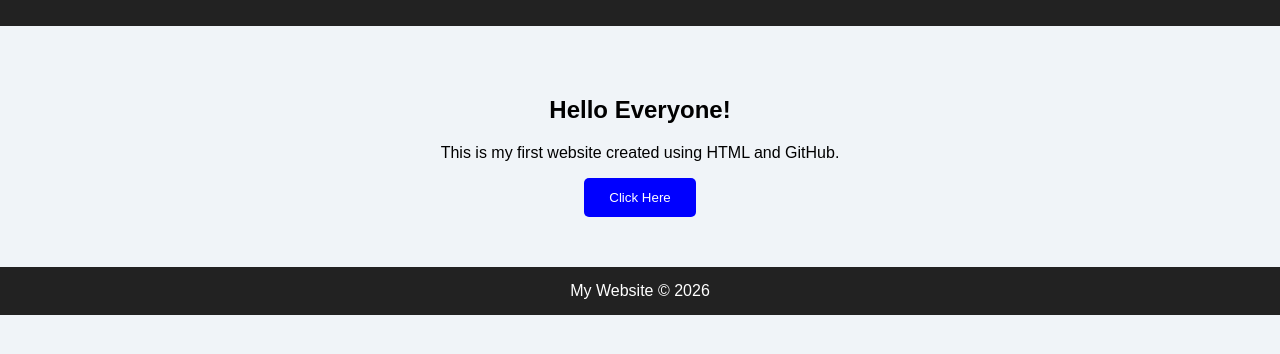
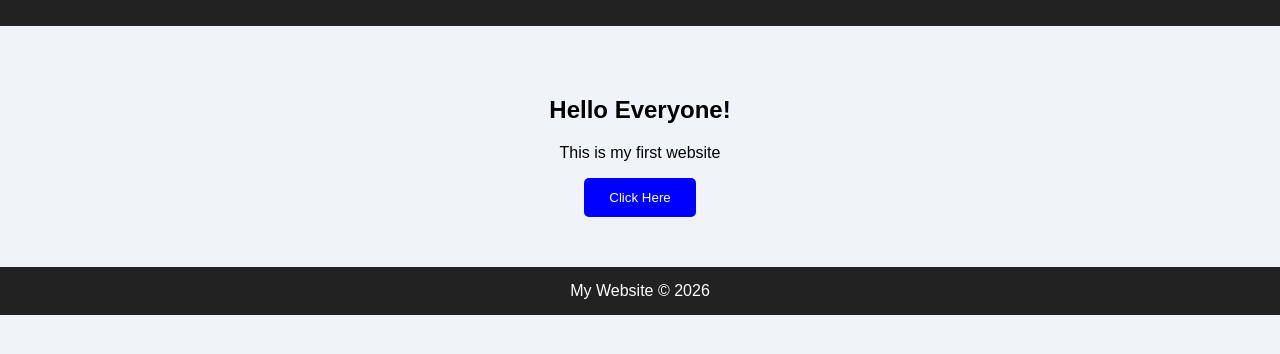
Before and after one commit to dinidini6534-cell/My-new-application-, a plain HTML site: page Index.html in a window 1280 px wide. Shown: the part 104-458 px from the top of the page. Drawn offline with Linux system fonts and the light colour scheme.

Commit message:
Simplify introductory paragraph in Index.html

```diff
--- a/Index.html
+++ b/Index.html
@@ -51,8 +51,7 @@
     <section>
         <h2>Hello Everyone!</h2>
 
-        <p>This is my first website
-        created using HTML and GitHub.</p>
+        <p>This is my first website</p>
 
         <button onclick="alert('Welcome!')">
             Click Here
```
